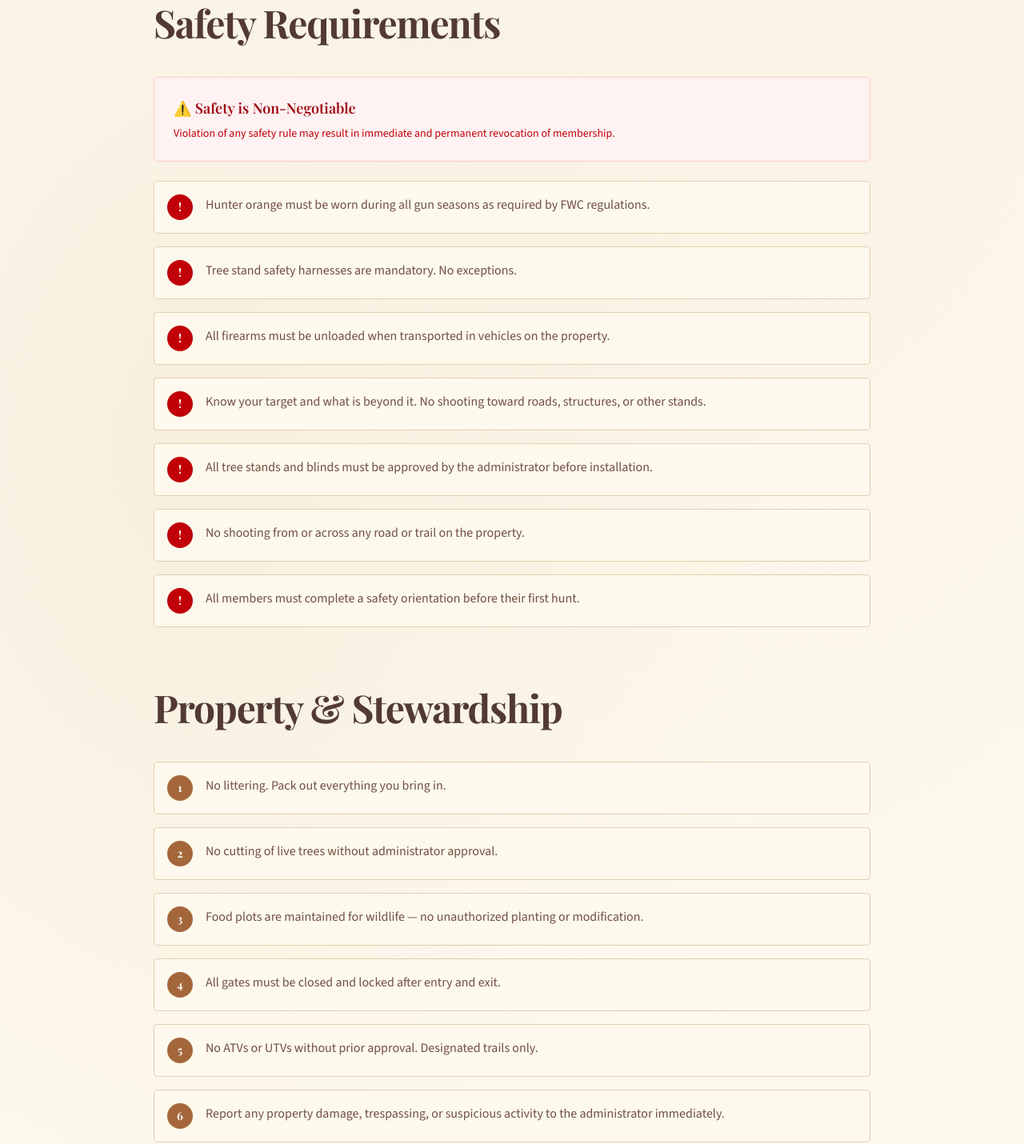
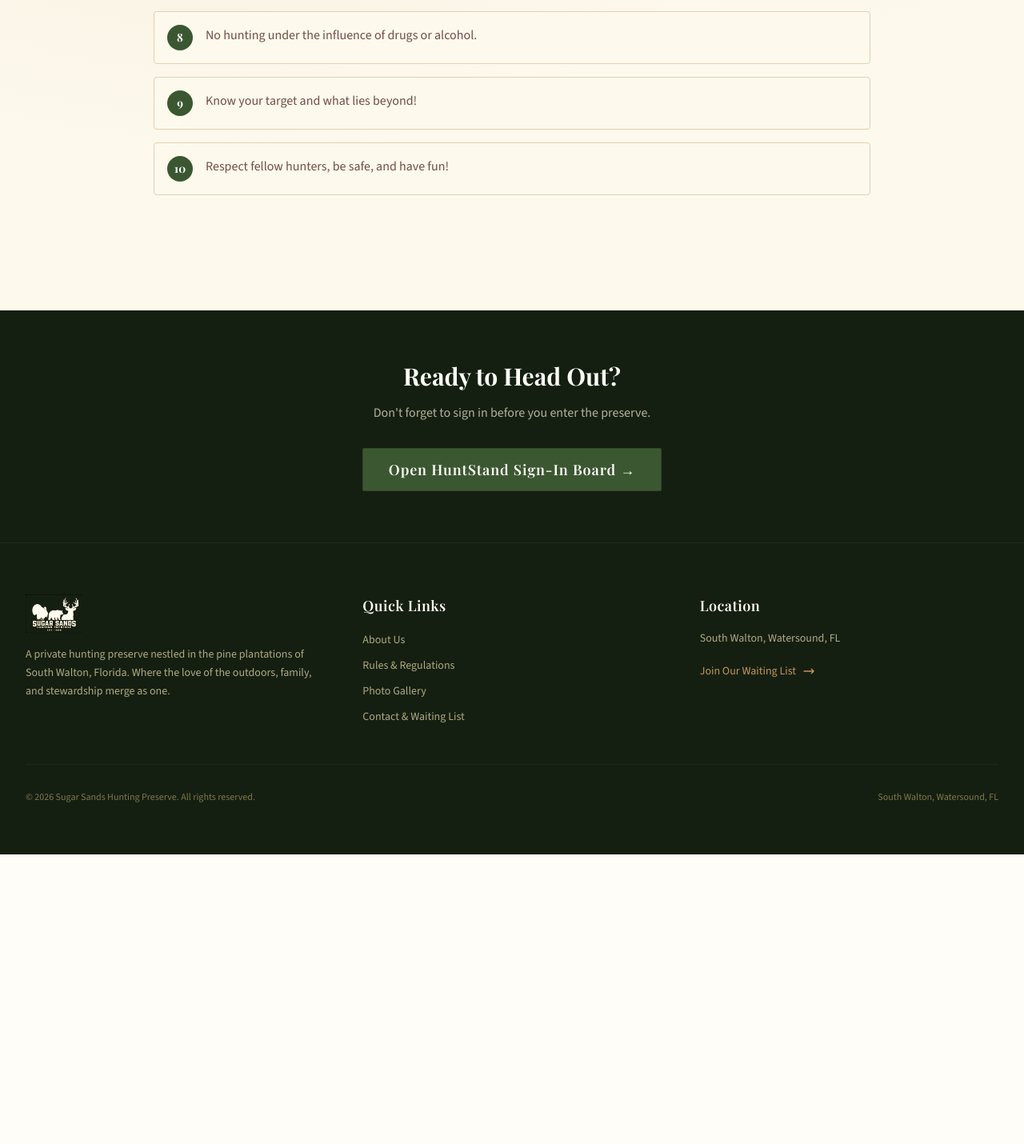
Before and after one commit to heathporter2155-eng/sugar-sands-hunting-preserve, a Next.js app: page /rules in a window 1280 px wide. Shown: the part 1340-2770 px from the top of the page at 80% size. After the commit the page ends 2408 px from the top, so only its background shows below. Built offline with nearby package versions, Linux system fonts and the light colour scheme; a web font is replaced by a local one.

Commit message:
Replace rules page with Heath's actual club rules #1-10

```diff
--- a/src/app/rules/page.tsx
+++ b/src/app/rules/page.tsx
@@ -53,19 +53,20 @@ export default function RulesPage() {
       {/* Rules Content */}
       <section className="aged-paper py-20 px-4">
         <div className="max-w-4xl mx-auto">
-          {/* General Rules */}
           <div className="mb-16">
-            <h2 className="section-heading mb-8">General Rules</h2>
+            <h2 className="section-heading mb-8">Club Rules</h2>
             <div className="space-y-4">
               {[
-                "All members and guests must sign in on the HuntStand virtual sign-in board before entering the property.",
-                "All Florida Fish and Wildlife Conservation Commission (FWC) regulations must be followed at all times.",
-                "Valid Florida hunting licenses and all required permits must be in possession while hunting.",
-                "Members are responsible for the conduct of their guests at all times.",
-                "No member shall bring more than one guest per visit unless approved by the administrator.",
-                "All harvested game must be reported to the administrator within 24 hours.",
-                "No hunting under the influence of alcohol or drugs. Zero tolerance policy.",
-                "All members must participate in at least one workday per season to maintain membership.",
+                "Gates must be kept locked at all times — no exceptions. If you have a guest or family member en route, meet them at the gate. Do not leave gates open or unlocked.",
+                "Do not drive around gates or make new trails leading into or off our lease. Our boundaries are our first line of defense.",
+                "During hunting season, all members are required to sign in via our virtual sign-in board on the HuntStand app.",
+                "We will follow all FWC rules and regulations pertaining to hunting whitetail deer. We do not enforce antler restrictions above and beyond FWC guidelines as to improve the quality of the hunt for our guests and children. Having said that, it is the responsibility of the primary members to lead by example and strive to harvest quality whitetail. Turkey hunting is only allowed during spring season, shotgun only, and no baiting.",
+                "All members, guests, and family members must have in possession a valid Florida hunting license and appropriate permits if applicable.",
+                "All guests and family members must be accompanied by the respective primary member at all times while on the property. No member shall bring more than one guest per visit. Members are responsible for the conduct of their guests at all times.",
+                "All game must be checked on the website within 24 hours of harvest. Uploaded pictures to our photo album are encouraged.",
+                "No hunting under the influence of drugs or alcohol.",
+                "Know your target and what lies beyond!",
+                "Respect fellow hunters, be safe, and have fun!",
               ].map((rule, i) => (
                 <div key={i} className="flex gap-4 p-4 bg-cream-100 border border-earth-200 rounded-sm">
                   <span className="flex-shrink-0 w-8 h-8 bg-pine-700 text-cream-50 rounded-full flex items-center justify-center font-display font-bold text-sm">
@@ -74,79 +75,6 @@ export default function RulesPage() {
                   <p className="text-bark-700 leading-relaxed">{rule}</p>
                 </div>
               ))}
-            </div>
-          </div>
-
-          {/* Safety */}
-          <div className="mb-16">
-            <h2 className="section-heading mb-8">Safety Requirements</h2>
-            <div className="bg-red-50 border border-red-200 rounded-sm p-6 mb-6">
-              <p className="text-red-800 font-display font-semibold text-lg mb-2">
-                ⚠️ Safety is Non-Negotiable
-              </p>
-              <p className="text-red-700 text-sm">
-                Violation of any safety rule may result in immediate and permanent revocation of membership.
-              </p>
-            </div>
-            <div className="space-y-4">
-              {[
-                "Hunter orange must be worn during all gun seasons as required by FWC regulations.",
-                "Tree stand safety harnesses are mandatory. No exceptions.",
-                "All firearms must be unloaded when transported in vehicles on the property.",
-                "Know your target and what is beyond it. No shooting toward roads, structures, or other stands.",
-                "All tree stands and blinds must be approved by the administrator before installation.",
-                "No shooting from or across any road or trail on the property.",
-                "All members must complete a safety orientation before their first hunt.",
-              ].map((rule, i) => (
-                <div key={i} className="flex gap-4 p-4 bg-cream-100 border border-earth-200 rounded-sm">
-                  <span className="flex-shrink-0 w-8 h-8 bg-red-700 text-cream-50 rounded-full flex items-center justify-center font-display font-bold text-sm">
-                    !
-                  </span>
-                  <p className="text-bark-700 leading-relaxed">{rule}</p>
-                </div>
-              ))}
-            </div>
-          </div>
-
-          {/* Property Rules */}
-          <div className="mb-16">
-            <h2 className="section-heading mb-8">Property & Stewardship</h2>
-            <div className="space-y-4">
-              {[
-                "No littering. Pack out everything you bring in.",
-                "No cutting of live trees without administrator approval.",
-                "Food plots are maintained for wildlife — no unauthorized planting or modification.",
-                "All gates must be closed and locked after entry and exit.",
-                "No ATVs or UTVs without prior approval. Designated trails only.",
-                "Report any property damage, trespassing, or suspicious activity to the administrator immediately.",
-              ].map((rule, i) => (
-                <div key={i} className="flex gap-4 p-4 bg-cream-100 border border-earth-200 rounded-sm">
-                  <span className="flex-shrink-0 w-8 h-8 bg-earth-600 text-cream-50 rounded-full flex items-center justify-center font-display font-bold text-sm">
-                    {i + 1}
-                  </span>
-                  <p className="text-bark-700 leading-relaxed">{rule}</p>
-                </div>
-              ))}
-            </div>
-          </div>
-
-          {/* Guest Policy */}
-          <div className="mb-16">
-            <h2 className="section-heading mb-8">Guest Policy</h2>
-            <div className="bg-pine-50 border border-pine-200 rounded-sm p-6 space-y-3">
-              <p className="text-bark-700 leading-relaxed">
-                Members may bring guests with prior notification to the administrator. All guests must:
-              </p>
-              <ul className="list-disc list-inside text-bark-700 space-y-2 ml-4">
-                <li>Sign in on the HuntStand board</li>
-                <li>Possess valid Florida hunting licenses and permits</li>
-                <li>Be accompanied by the sponsoring member at all times</li>
-                <li>Follow all club rules and regulations</li>
-                <li>Complete a guest waiver before hunting</li>
-              </ul>
-              <p className="text-bark-600 text-sm italic mt-4">
-                The sponsoring member assumes full responsibility for their guest&apos;s conduct and safety.
-              </p>
             </div>
           </div>
         </div>
```
